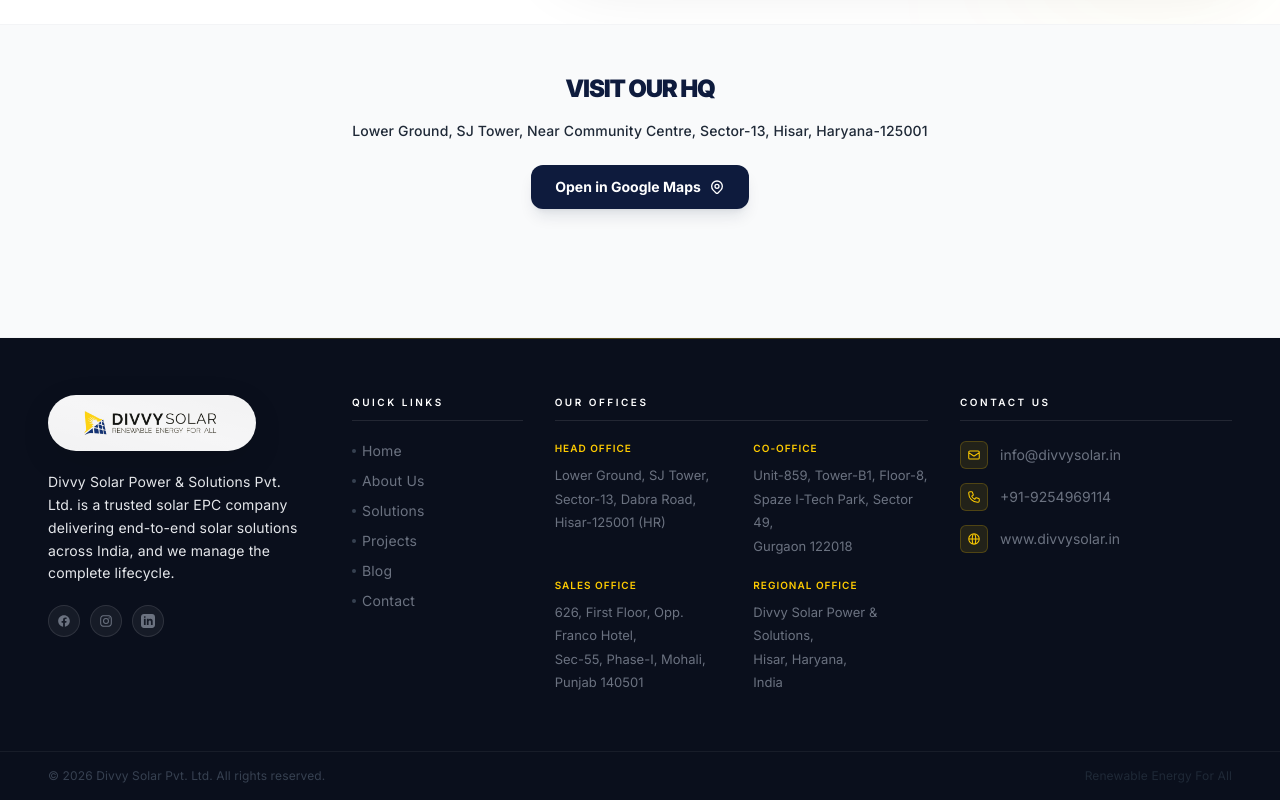
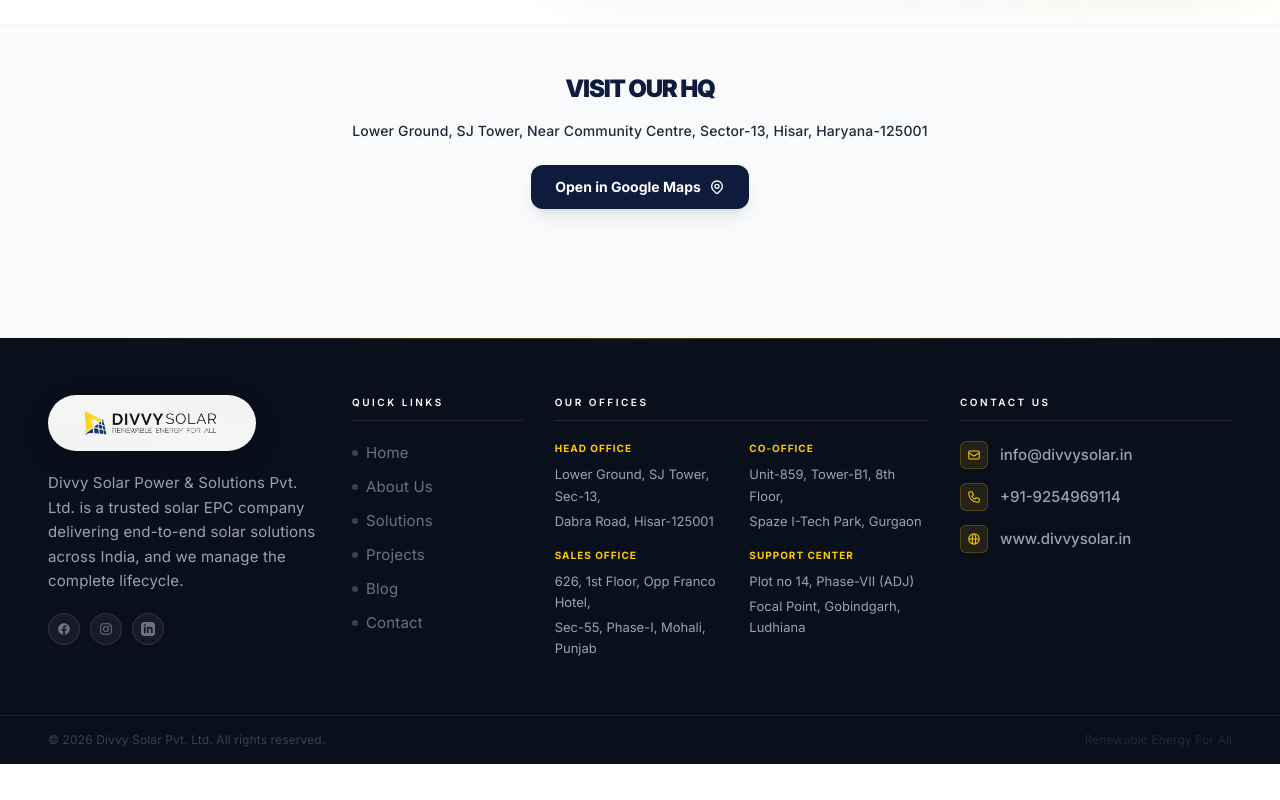
Before and after one commit to divvysolar/divvysolar-website, a Next.js app: page /contact in a window 1280 px wide. Shown: the part 1065-1865 px from the top of the page. After the commit the page ends 1829 px from the top, so only its background shows below. Built offline with nearby package versions, Linux system fonts and the light colour scheme.

Commit message:
footer and photo name

```diff
--- a/app/(main)/careers/people-stories/page.js
+++ b/app/(main)/careers/people-stories/page.js
@@ -10,7 +10,7 @@
         id: 1,
         name: "Dinesh Ahuja",
         role: "Chief Executive Officer",
-        quote: "We are not just installing solar panels; we are building a sustainable Divvy Solar was built on a simple belief,that clean energy should not be a choice, but a standard. Every installation we deliver is a step toward a more self-reliant and sustainable future.egacy for future generations.",
+        quote: "We are not just installing solar panels; we are building a sustainable Divvy Solar was built on a simple belief,that clean energy should not be a choice, but a standard. Every installation we deliver is a step toward a more self-reliant and sustainable future legacy for future generations.",
         story: "CEO of Divvy Solar, envisioned a future where businesses and communities take control of their energy with confidence. What began as a mission to make solar more accessible has evolved into a company delivering reliable, high-quality EPC solutions. Driven by purpose and long-term vision, he has shaped Divvy Solar into a trusted partner for a cleaner, more efficient future and balancing innovation, trust, and execution to drive sustained growth and meaningful impact.",
         image: "/dinesh_sir_img.jpeg"
     },
@@ -19,8 +19,8 @@
         name: "Dhananjay Arora",
         role: "Director",
         quote: "Innovation, integrity, and execution excellence are the pillars of Divvy Solar. Our focus is to deliver reliable solar EPC solutions with quality, transparency, and long-term performance for every client.",
-        story: "As a Director at Divvy Solar Power & Solutions Pvt. Ltd., Dhananjay Arora plays a key role in driving strategic planning, business development, and operational excellence. With strong expertise in market research, leadership, and data-driven decision-making, he helps strengthen Divvy Solar’s growth across residential, commercial, and industrial solar projects.",
-        image: "/dhanajay sir img.jpeg"
+        story: "As a Director at Divvy Solar, Dhananjay Arora plays a key role in driving strategic planning, business development, and operational excellence. With strong expertise in market research, leadership, and data-driven decision-making, he helps strengthen Divvy Solar’s growth across residential, commercial, and industrial solar projects.",
+        image: "/dhanjay new .jpeg"
     },
     {
         id: 3,
--- a/components/common/Footer.jsx
+++ b/components/common/Footer.jsx
@@ -17,19 +17,22 @@
     const offices = [
         {
             title: 'Head Office',
-            lines: ['Lower Ground, SJ Tower,', 'Sector-13, Dabra Road,', 'Hisar-125001 (HR)'],
+            lines: ['Lower Ground, SJ Tower, Sec-13,', 'Dabra Road, Hisar-125001'],
         },
         {
             title: 'CO-Office',
-            lines: ['Unit-859, Tower-B1, Floor-8,', 'Spaze I-Tech Park, Sector 49,', 'Gurgaon 122018'],
+            lines: ['Unit-859, Tower-B1, 8th Floor,', 'Spaze I-Tech Park, Gurgaon'],
         },
         {
             title: 'Sales Office',
-            lines: ['626, First Floor, Opp. Franco Hotel,', 'Sec-55, Phase-I, Mohali,', 'Punjab 140501'],
+            lines: ['626, 1st Floor, Opp Franco Hotel,', 'Sec-55, Phase-I, Mohali, Punjab'],
         },
         {
-            title: 'Regional Office',
-            lines: ['Divvy Solar Power & Solutions,', 'Hisar, Haryana,', 'India'],
+            title: 'Support Center',
+            lines: [
+                'Plot no 14, Phase-VII (ADJ)',
+                'Focal Point, Gobindgarh, Ludhiana'
+            ],
         },
     ];
 
@@ -78,9 +81,8 @@
                             </div>
                         </Link>
 
-                        <p className="text-gray-200 text-sm leading-relaxed max-w-[260px]">
+                        <p className="text-gray-300 text-[15px] leading-relaxed max-w-[280px]">
                             Divvy Solar Power & Solutions Pvt. Ltd. is a trusted solar EPC company delivering end-to-end solar solutions across India, and we manage the complete lifecycle.
-
                         </p>
 
                         {/* Social icons */}
@@ -112,9 +114,9 @@
                                 <li key={link.label}>
                                     <Link
                                         href={link.href}
-                                        className="text-gray-400 text-sm hover:text-[#fecb00] transition-colors duration-200 flex items-center gap-1.5 group"
+                                        className="text-gray-400 text-[15px] hover:text-[#fecb00] transition-colors duration-200 flex items-center gap-2 group"
                                     >
-                                        <span className="w-1 h-1 rounded-full bg-gray-600 group-hover:bg-[#fecb00] transition-colors duration-200 flex-shrink-0" />
+                                        <span className="w-1.5 h-1.5 rounded-full bg-gray-600 group-hover:bg-[#fecb00] transition-colors duration-200 flex-shrink-0" />
                                         {link.label}
                                     </Link>
                                 </li>
@@ -127,13 +129,13 @@
                         <h3 className="text-white text-[10px] font-semibold tracking-[2.5px] uppercase mb-5 pb-2.5 border-b border-white/10">
                             Our Offices
                         </h3>
-                        <div className="grid grid-cols-2 gap-x-6 gap-y-5">
+                        <div className="grid grid-cols-2 gap-x-4 gap-y-4">
                             {offices.map((office) => (
                                 <div key={office.title}>
-                                    <h4 className="text-[#fecb00] text-[10px] font-semibold uppercase tracking-widest mb-2">
+                                    <h4 className="text-[#fecb00] text-[10px] font-bold uppercase tracking-widest mb-2">
                                         {office.title}
                                     </h4>
-                                    <address className="not-italic text-gray-400 text-[13px] leading-[1.8]">
+                                    <address className="not-italic text-gray-300 text-[13px] leading-relaxed space-y-1">
                                         {office.lines.map((line) => (
                                             <span key={line} className="block">{line}</span>
                                         ))}
@@ -156,7 +158,7 @@
                                         <path strokeLinecap="round" strokeLinejoin="round" d="M3 8l7.89 5.26a2 2 0 002.22 0L21 8M5 19h14a2 2 0 002-2V7a2 2 0 00-2-2H5a2 2 0 00-2 2v10a2 2 0 002 2z" />
                                     </svg>
                                 </div>
-                                <span className="text-gray-400 text-sm group-hover:text-[#fecb00] transition-colors">
+                                <span className="text-gray-300 text-[15px] group-hover:text-[#fecb00] transition-colors font-medium">
                                     info@divvysolar.in
                                 </span>
                             </a>
@@ -168,7 +170,7 @@
                                         <path strokeLinecap="round" strokeLinejoin="round" d="M3 5a2 2 0 012-2h3.28a1 1 0 01.948.684l1.498 4.493a1 1 0 01-.502 1.21l-2.257 1.13a11.042 11.042 0 005.516 5.516l1.13-2.257a1 1 0 011.21-.502l4.493 1.498a1 1 0 01.684.949V19a2 2 0 01-2 2h-1C9.716 21 3 14.284 3 6V5z" />
                                     </svg>
                                 </div>
-                                <span className="text-gray-400 text-sm group-hover:text-[#fecb00] transition-colors">
+                                <span className="text-gray-300 text-[15px] group-hover:text-[#fecb00] transition-colors font-medium">
                                     +91-9254969114
                                 </span>
                             </a>
@@ -180,7 +182,7 @@
                                         <path strokeLinecap="round" strokeLinejoin="round" d="M21 12a9 9 0 01-9 9m9-9a9 9 0 00-9-9m9 9H3m9 9a9 9 0 01-9-9m9 9c1.657 0 3-4.03 3-9s-1.343-9-3-9m0 18c-1.657 0-3-4.03-3-9s1.343-9 3-9m-9 9a9 9 0 019-9" />
                                     </svg>
                                 </div>
-                                <span className="text-gray-400 text-sm group-hover:text-[#fecb00] transition-colors">
+                                <span className="text-gray-300 text-[15px] group-hover:text-[#fecb00] transition-colors font-medium">
                                     www.divvysolar.in
                                 </span>
                             </a>
--- a/components/contact/ConsultationInfo.jsx
+++ b/components/contact/ConsultationInfo.jsx
@@ -23,8 +23,8 @@
         {
             type: 'Support Center',
             city: 'Ludhiana, PB',
-            address: 'Janta Colony, Malerkotla Road, Ludhiana',
-            url: 'https://maps.app.goo.gl/3f82m4nE6zXn1XnS9'
+            address: 'Plot no 14 Phase No -VII (ADJ) Focal Point Near Munish Forging Gobindgarh,Ludhiana (Punjab) 141003',
+            url: 'https://www.google.com/maps/search/?api=1&query=Plot+no+14+Phase+VII+Focal+Point+Ludhiana+Munish+Forging'
         }
     ];
 
```
Also changed, not shown: public/dhanjay new .jpeg (added).
